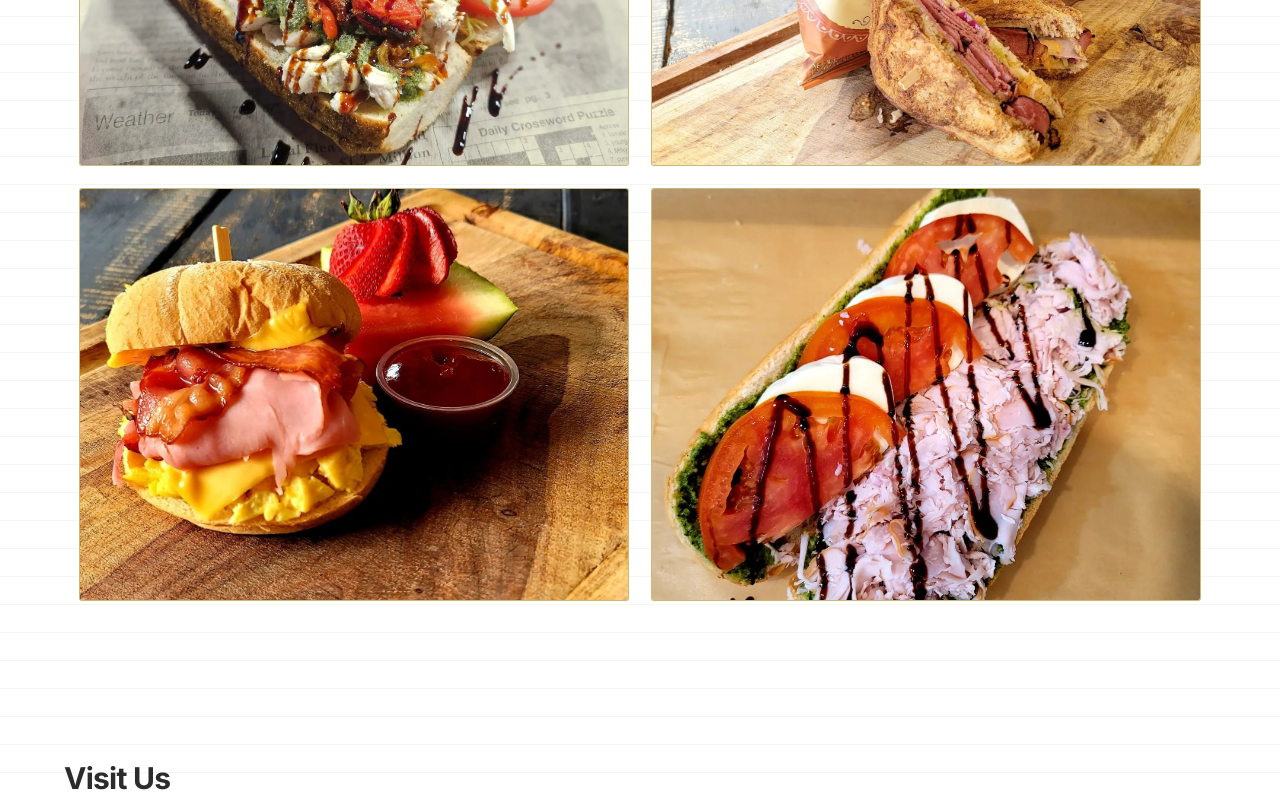
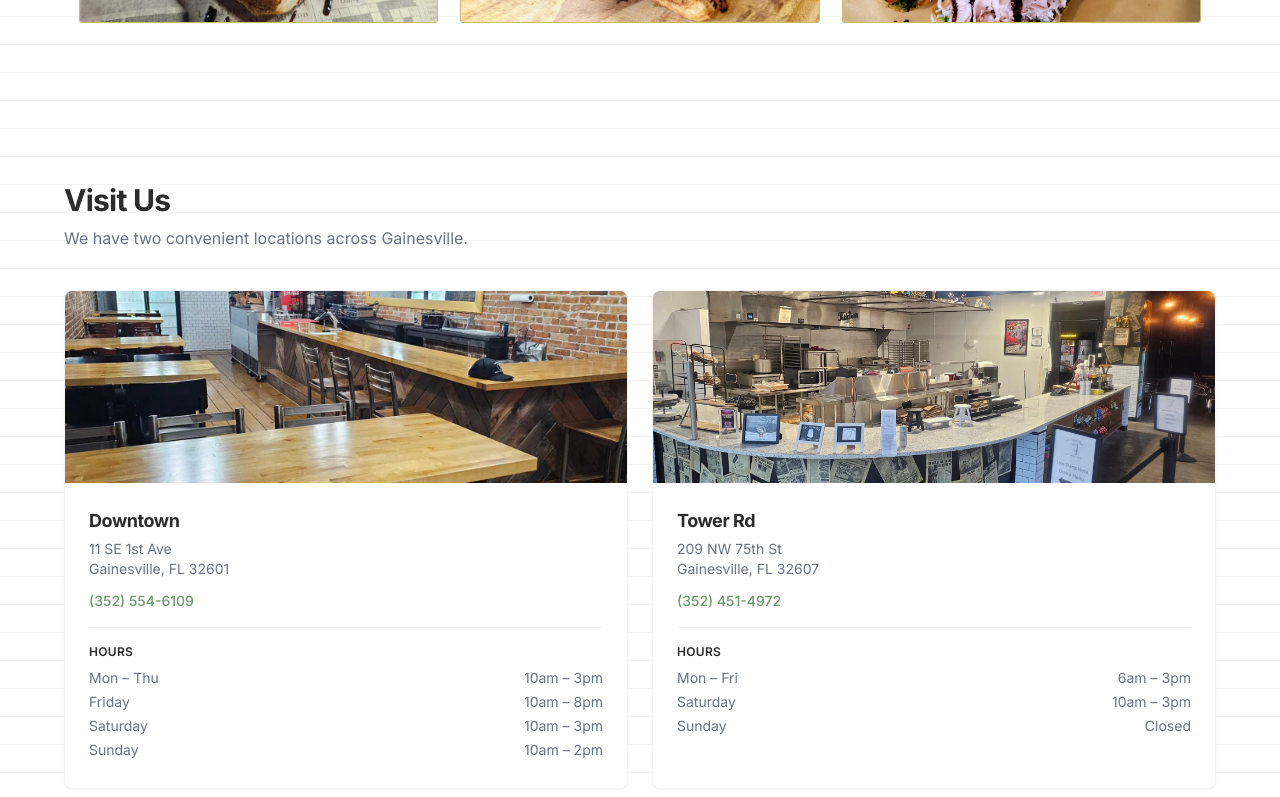
Before and after one commit to edge6-ux/PaperBag, a Next.js app: page / in a window 1280 px wide. Shown: the part 851-1648 px from the top of the page. Built offline with nearby package versions, Linux system fonts and the light colour scheme.

Commit message:
update v1.12

```diff
--- a/components/Hero.tsx
+++ b/components/Hero.tsx
@@ -66,16 +66,13 @@ export default function Hero() {
         {/* Mobile: auto-sliding carousel */}
         <MobileCarousel />
 
-        {/* Desktop: 2x2 grid */}
-        <div className="hidden sm:grid grid-cols-2 gap-6">
+        {/* Desktop: 1x3 grid */}
+        <div className="hidden sm:grid grid-cols-3 gap-6">
           <div className="relative aspect-[4/3] rounded-sm overflow-hidden ring-1 ring-[#c9b97a]">
             <Image src="/sammo4.webp" alt="Sandwich" fill className="object-cover object-center" />
           </div>
           <div className="relative aspect-[4/3] rounded-sm overflow-hidden ring-1 ring-[#c9b97a]">
             <Image src="/sammo.jpg" alt="Sandwich board" fill className="object-cover object-center" />
-          </div>
-          <div className="relative aspect-[4/3] rounded-sm overflow-hidden ring-1 ring-[#c9b97a]">
-            <Image src="/bacon.jpg" alt="Breakfast sandwich" fill className="object-cover object-center" />
           </div>
           <div className="relative aspect-[4/3] rounded-sm overflow-hidden ring-1 ring-[#c9b97a]">
             <Image src="/drizzle.jpg" alt="Drizzled sandwich" fill className="object-cover object-center" />
```
